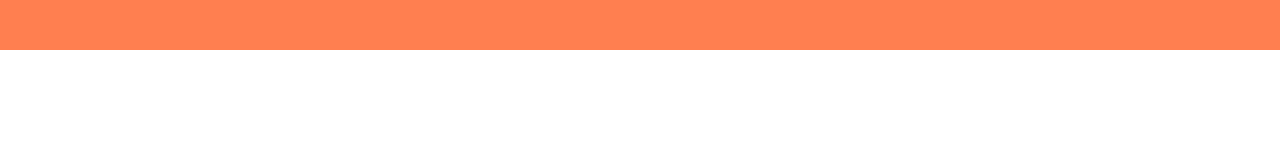
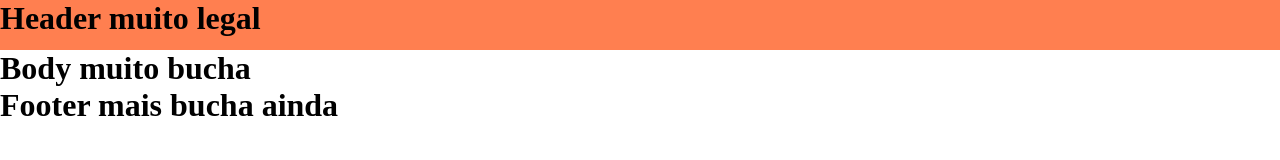
Before and after one commit to Erick-Sptech/teste-merge, a plain HTML site: page index.html in a window 1280 px wide. Drawn offline with Linux system fonts and the light colour scheme.

Commit message:
conteudo da tela index

```diff
--- a/index.html
+++ b/index.html
@@ -19,15 +19,17 @@
 <body>
     <header>
         <div>
+            <h1>Header muito legal</h1>
 
         </div>
     </header>
     <main>
+        <h1>Body muito bucha</h1>
 
     </main>
 
     <footer>
-
+        <h1>Footer mais bucha ainda</h1>
     </footer>
 </body>
 </html>
```
